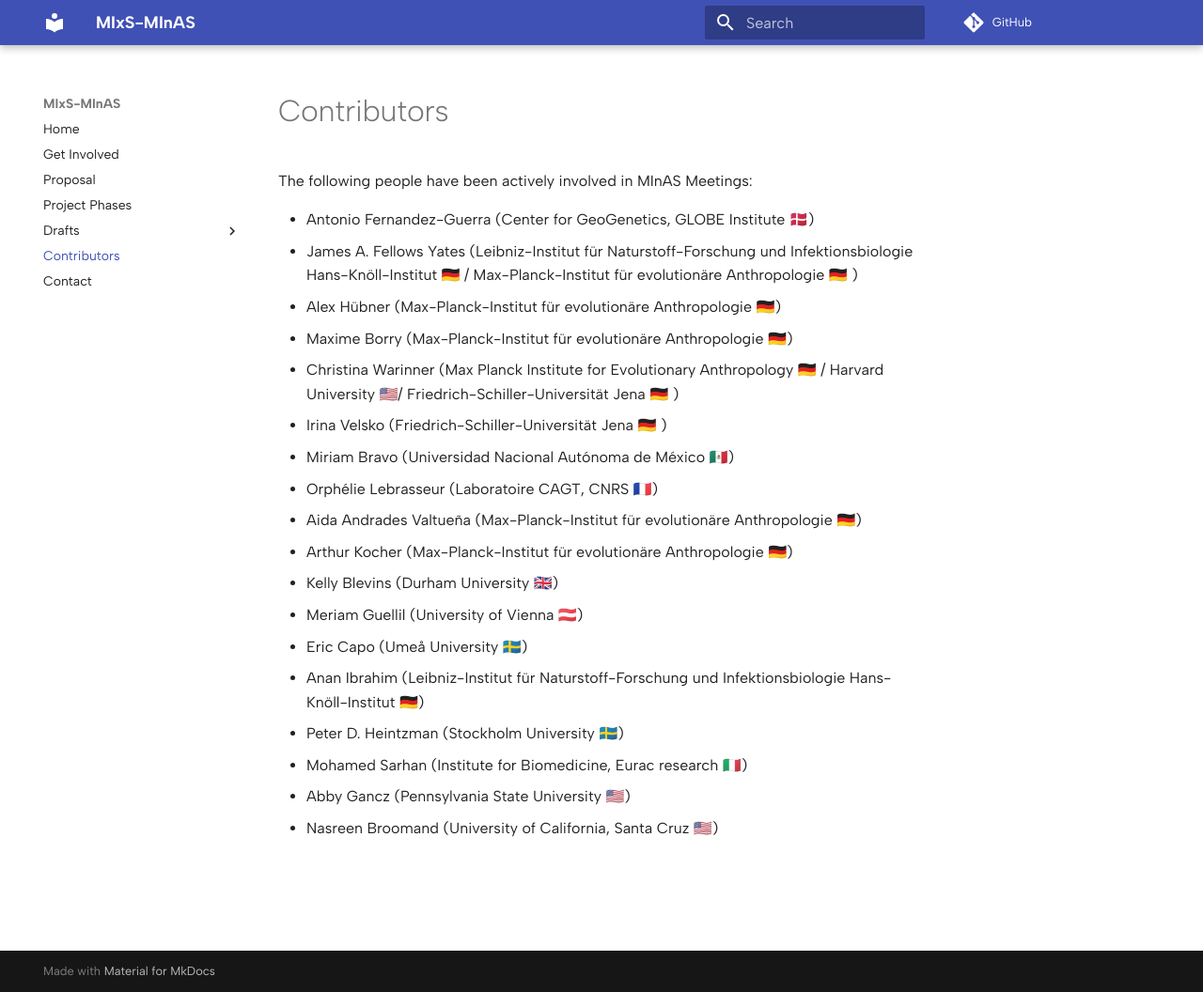
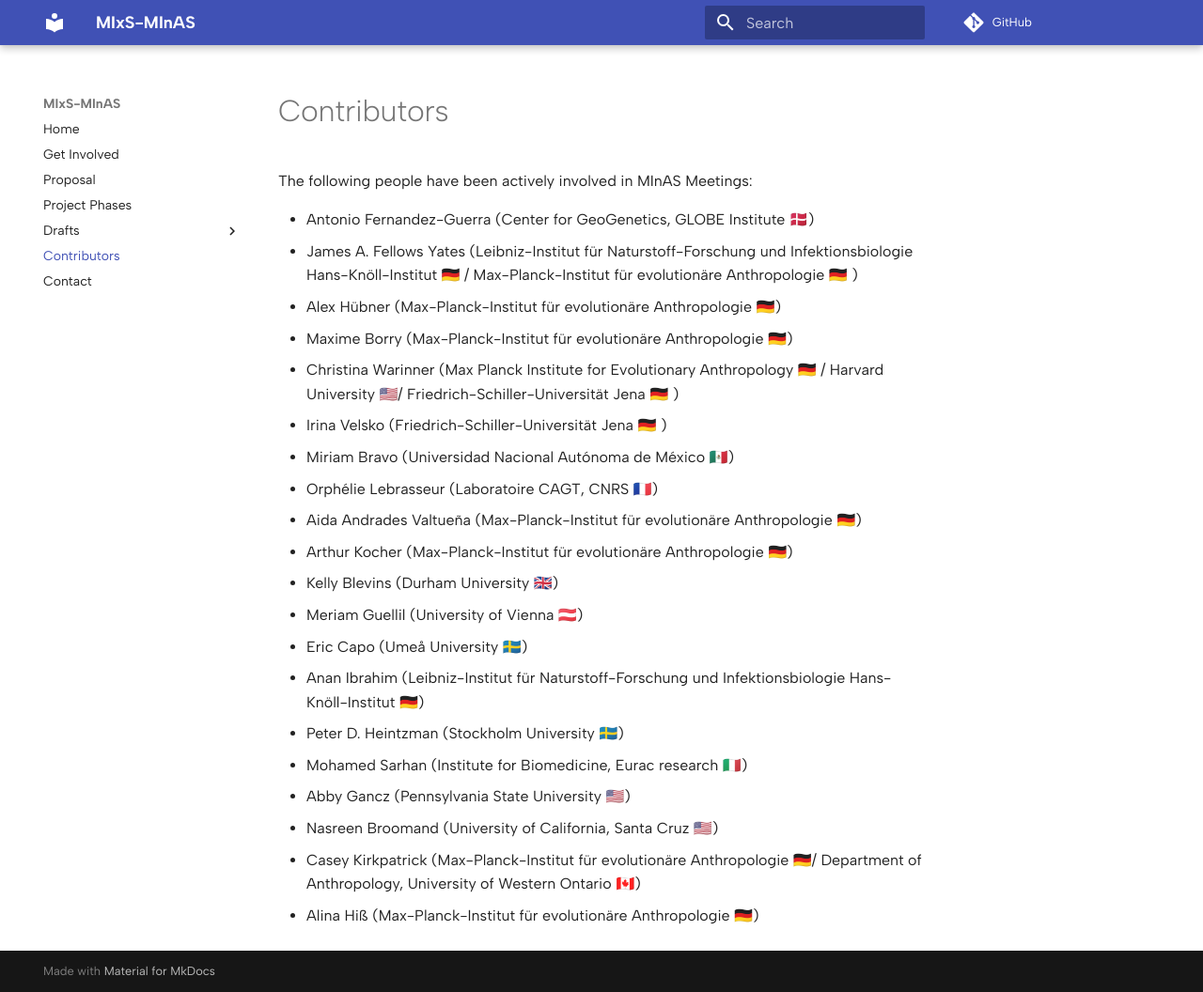
Before and after one commit to MIxS-MInAS/MIxS-MInAS.github.io, an MkDocs documentation site: the page built from docs/contributors.md, in a window 1280 px wide and 1056 px high. Shown: the whole window at 94% size. Built offline with MkDocs 1.6.1 and Material for MkDocs 9.7.7, drawn with Linux system fonts in a browser that asks for light colours; comment, search, counter and statistics services are not loaded.

Commit message:
add Alina and Casey from EVA pathogen groups

```diff
--- a/docs/contributors.md
+++ b/docs/contributors.md
@@ -20,3 +20,5 @@ The following people have been actively involved in MInAS Meetings:
 - Mohamed Sarhan (Institute for Biomedicine, Eurac research 🇮🇹)
 - Abby Gancz (Pennsylvania State University 🇺🇲)
 - Nasreen Broomand (University of California, Santa Cruz 🇺🇲)
+- Casey Kirkpatrick (Max-Planck-Institut für evolutionäre Anthropologie 🇩🇪/ Department of Anthropology, University of Western Ontario 🇨🇦)
+- Alina Hiß (Max-Planck-Institut für evolutionäre Anthropologie 🇩🇪)
```
